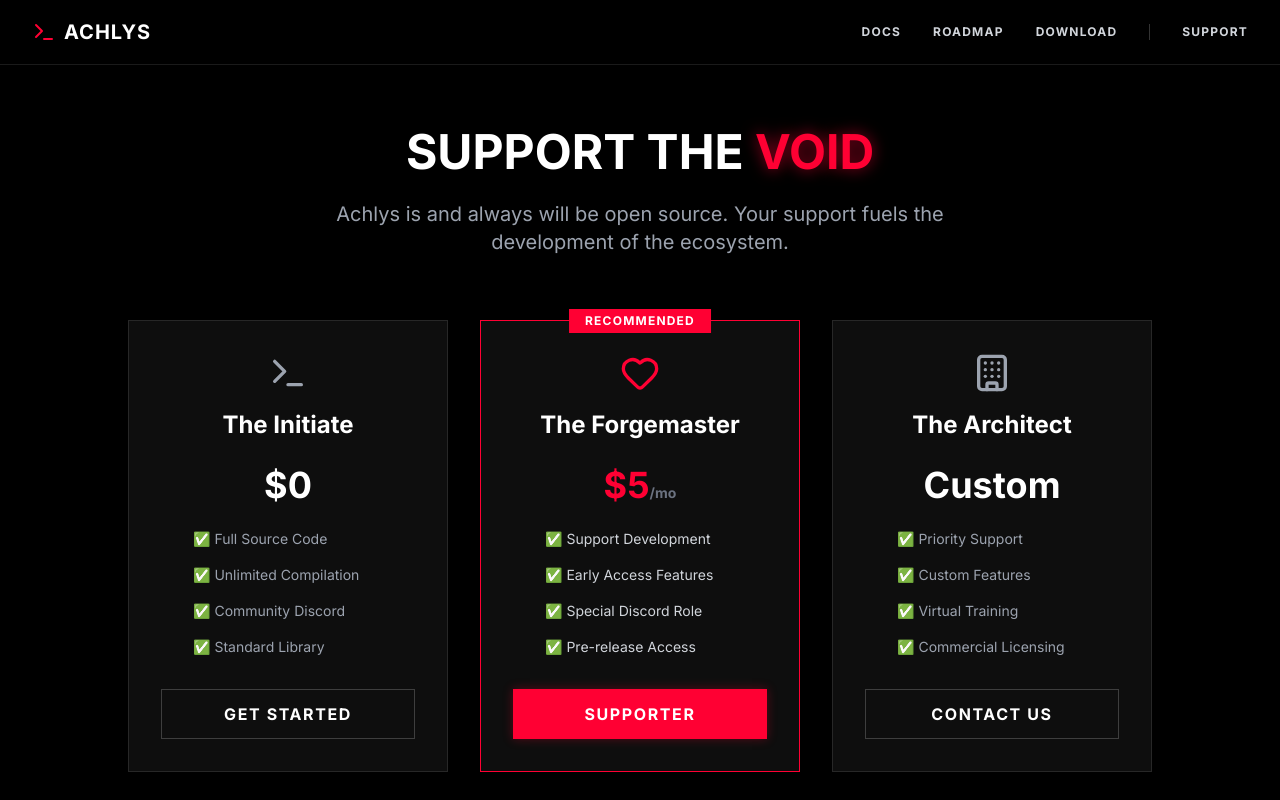
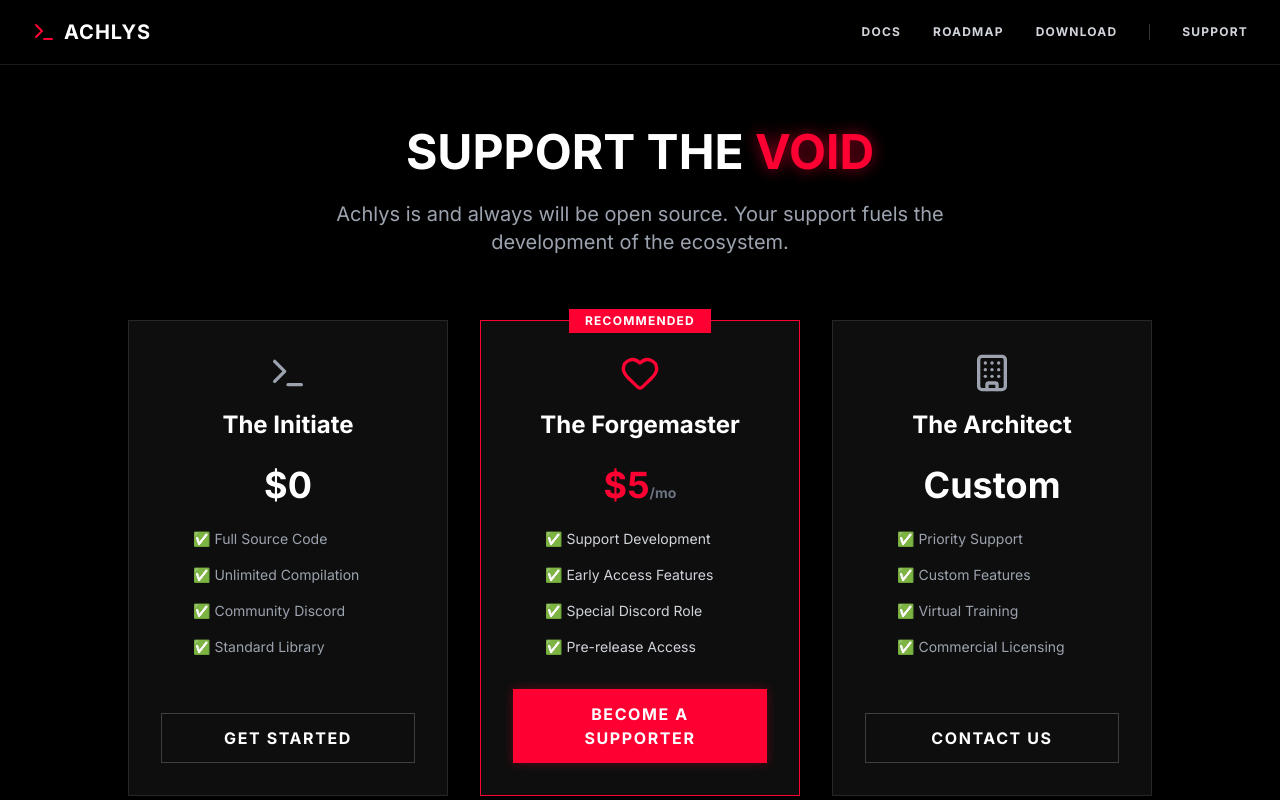
Before and after one commit to Variosity/achlys-web-deployment, a Next.js app: page /pricing in a window 1280 px wide. Shown: the top 800 px of the page. Built offline with nearby package versions, Linux system fonts and the light colour scheme.

Commit message:
Update button text to 'Become a Supporter'

```diff
--- a/src/app/pricing/page.tsx
+++ b/src/app/pricing/page.tsx
@@ -52,7 +52,7 @@ export default function Pricing() {
             rel="noopener noreferrer"
             className="btn-primary w-full mt-auto flex items-center justify-center gap-2"
           >
-            Supporter
+           Become a Supporter
           </a>
         </motion.div>
 
```
